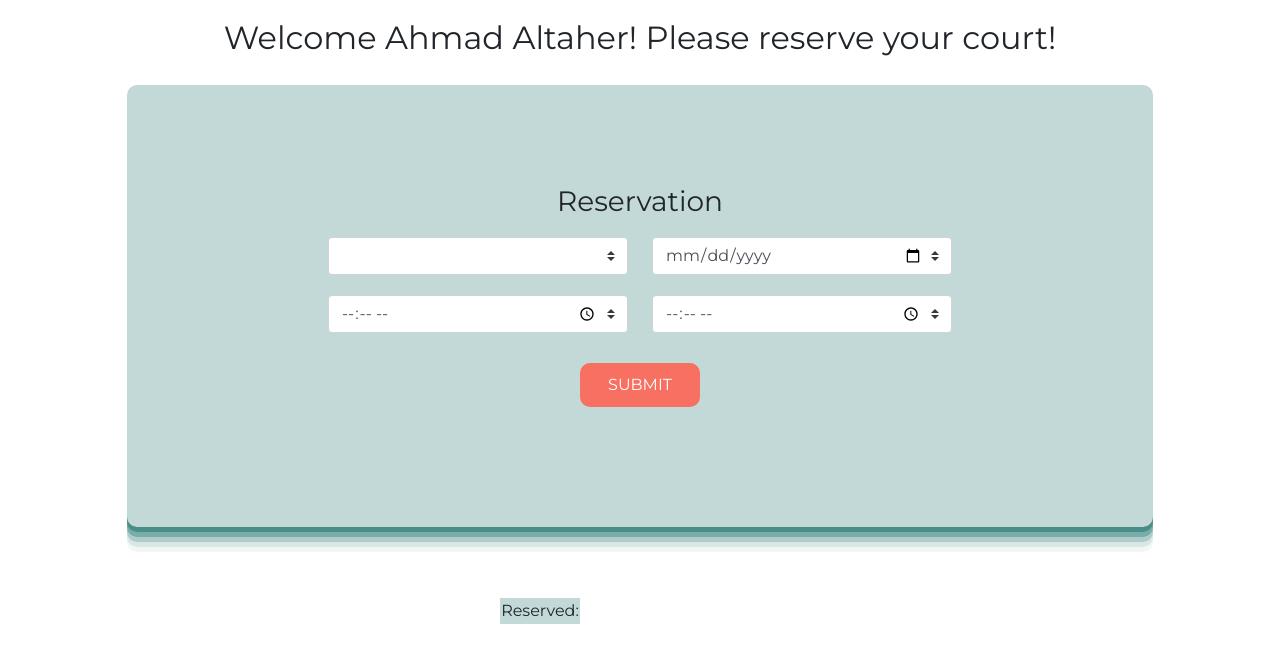
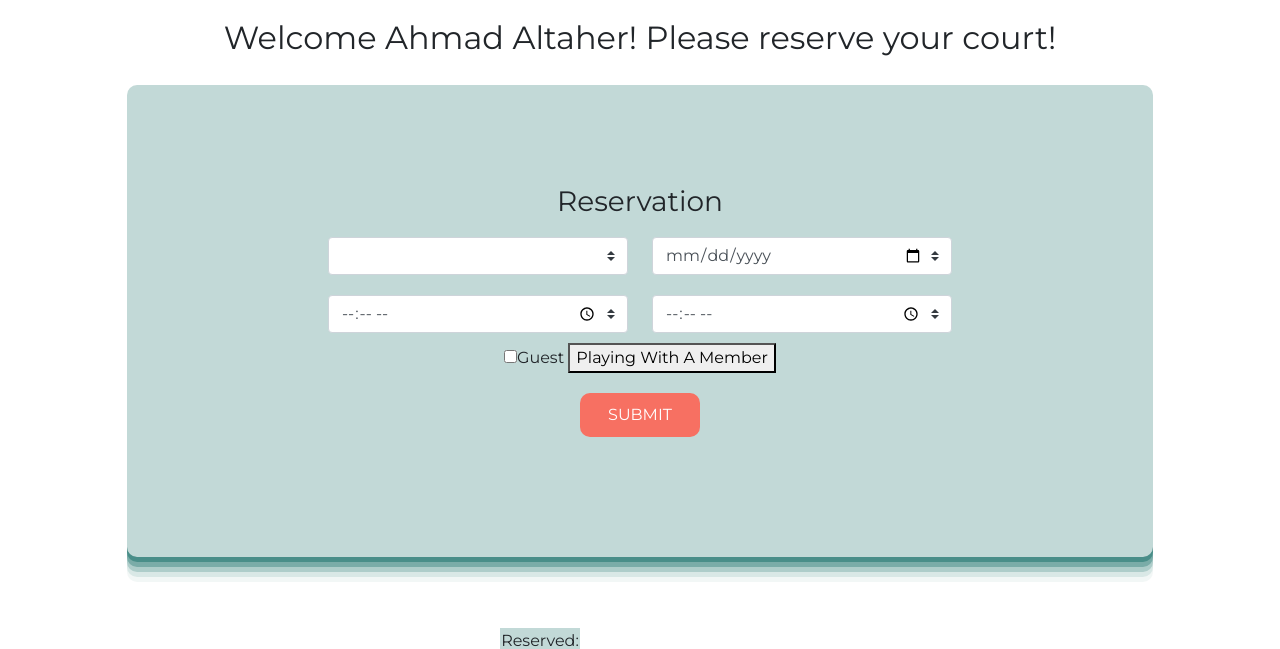
Before and after one commit to taheralfayad/tennis-rez, a Django app: page /rexsite/ in a window 1280 px wide. Shown: the part 71-720 px from the top of the page. Before the commit the page ends 695 px from the top, so only its background shows below. Run offline with Django 4.2, Linux system fonts and the light colour scheme; a user stored in the database is signed in; data comes from the database, SQL or seed files in the repository; both versions use the stored data as it was after the commit.

Commit message:
guest verification

```diff
--- a/rexsiteful/rexsite/templates/rexsite/index.html
+++ b/rexsiteful/rexsite/templates/rexsite/index.html
@@ -71,6 +71,28 @@
                         <input class="custom-select" type="time" name="starttime">
                         <input class="custom-select" type="time" name="endtime">
 
+                        <div>
+                        <input type="checkbox" name="guest">Guest</input>
+                        <button type= "button" onclick="memberSearch()">Playing With A Member</button>
+                            <div id="member" style="display: none;">
+                                <h3>Search for a member:</h3> <p>(note: this will not work if the member is not registered with the website)</p> <input type="text" name="first_mem" placeholder="First Name">
+                                <input type="text" name="last_mem" placeholder="Last Name">
+                            </div>
+
+                        <script>
+                            function memberSearch() {
+                                var search = document.getElementById("member");
+                                if (search.style.display === "none") {
+                                    search.style.display = "block";
+                                }
+
+                                else {
+                                    search.style.display = "none"
+                                }
+                            }
+                        </script>
+                        </div>
+
                       <div>
                     <input type="submit" class="buttonsign" value="SUBMIT">
                      </div>
--- a/rexsiteful/rexsite/views.py
+++ b/rexsiteful/rexsite/views.py
@@ -3,6 +3,7 @@
 from django.http import HttpResponseRedirect
 from django.contrib.auth import login, authenticate, logout
 from django.contrib.auth.forms import UserCreationForm
+from django.contrib.auth.models import User
 from django.urls import reverse
 from datetime import datetime, date
 
@@ -75,13 +76,22 @@
                 "Reservations": Reservation.objects.filter(dayof = date.today()).order_by("starttime", "court")
             })
         else:
-            newrez = Reservation()
-            newrez.dayof = dayof
-            newrez.court = court
-            newrez.starttime = request.POST["starttime"]
-            newrez.endtime = request.POST["endtime"]
-            newrez.save()
-            return render(request, "rexsite/index.html", {
-                "message": "Your Reservation has been registered! Thanks for using Rec-Serve!",
+            FN_playing_with = request.POST["first_mem"]
+            LN_playing_with = request.POST["last_mem"]
+            is_member = User.objects.filter(first_name = FN_playing_with, last_name = LN_playing_with)
+            if (not(is_member)):
+                return render(request, "rexsite/index.html", {
+                "message": "Sorry, we did not find the requested member",
                 "Reservations": Reservation.objects.filter(dayof = date.today()).order_by("starttime", "court")
             })
+            else:
+                newrez = Reservation()
+                newrez.dayof = dayof
+                newrez.court = court
+                newrez.starttime = request.POST["starttime"]
+                newrez.endtime = request.POST["endtime"]
+                newrez.save()
+                return render(request, "rexsite/index.html", {
+                    "message": "Your Reservation has been registered! Thanks for using Rec-Serve!",
+                    "Reservations": Reservation.objects.filter(dayof = date.today()).order_by("starttime", "court")
+                })
--- a/rexsiteful/rexsiteful/settings.py
+++ b/rexsiteful/rexsiteful/settings.py
@@ -121,4 +121,8 @@
 # Default primary key field type
 # https://docs.djangoproject.com/en/4.0/ref/settings/#default-auto-field
 
+STRIPE_PUBLIC_KEY = ""
+STRIPE_SECRET_KEY = ""
+STRIPE_WEBHOOK_SECRET = ""
+
 DEFAULT_AUTO_FIELD = 'django.db.models.BigAutoField'
```
Also changed, not shown: rexsiteful/db.sqlite3, rexsiteful/rexsite/models.py (line endings or trailing spaces).
